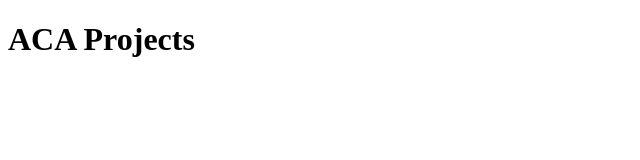
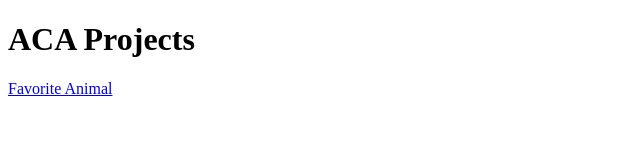
Before and after one commit to humuhumu816/ACA-code, a plain HTML site: page index.html in a window 1280 px wide. Shown: the whole page, without its empty margins (0-640 px from the left). Drawn offline with Linux system fonts and the light colour scheme.

Commit message:
Update index.html

```diff
--- a/index.html
+++ b/index.html
@@ -7,6 +7,6 @@
 
   <body>
         <h1>ACA Projects</h1>
-    <a href="favorite-animal/index.html">
+    <a href="favorite-animal/index.html">Favorite Animal</a>
   </body>
 </html>
```
